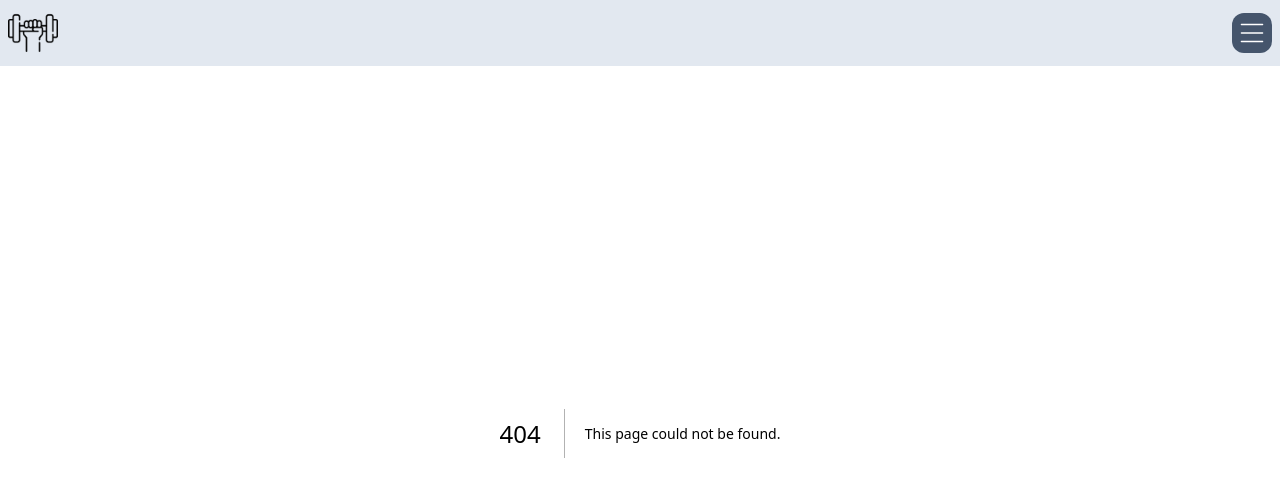
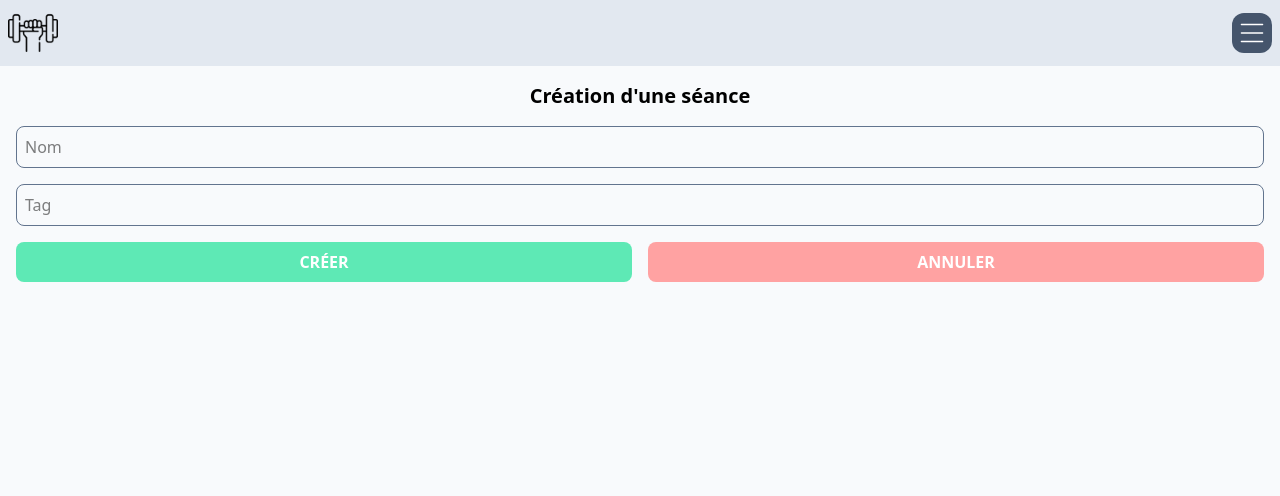
Before and after one commit to bastos-rcd/Trainly, a Next.js app: page /workouts/edit/0 in a window 1280 px wide. Before the commit this address had no page. Shown: the top 496 px of the page. Built offline with nearby package versions, Linux system fonts and the light colour scheme.

Commit message:
feat(workouts): edit

```diff
--- a/src/app/programs/edit/[id]/page.tsx
+++ b/src/app/workouts/edit/[id]/page.tsx
@@ -2,12 +2,12 @@
 
 import { useEffect, useState } from "react";
 import { useParams, useRouter } from "next/navigation";
-
-import { Program } from "@/lib/entities/program";
-import { ProgramService } from "@/lib/services/program.service";
 import Link from "next/link";
 
-export default function ProgramEdit() {
+import { Workout } from "@/lib/entities/workout";
+import { WorkoutService } from "@/lib/services/workout.service";
+
+export default function WorkoutEdit() {
   const params = useParams();
   const router = useRouter();
 
@@ -15,14 +15,14 @@ export default function ProgramEdit() {
   const classInput =
     "w-full bg-slate-50 rounded-lg border border-slate-500 p-2";
 
-  const [program, setProgram] = useState<Program>({ name: "", tag: "" });
+  const [workout, setWorkout] = useState<Workout>({ name: "", tag: "" });
   useEffect(() => {
     async function load() {
       if (id === 0) {
-        setProgram({ name: "", tag: "" });
+        setWorkout({ name: "", tag: "" });
       } else {
-        const p = await ProgramService.get(id);
-        if (p) setProgram(p);
+        const w = await WorkoutService.get(id);
+        if (w) setWorkout(w);
       }
     }
     load();
@@ -31,30 +31,30 @@ export default function ProgramEdit() {
   async function handleSubmit(e: React.FormEvent) {
     e.preventDefault();
 
-    const id = await ProgramService.save(program);
-    router.push(`/programs/${id}`);
+    const id = await WorkoutService.save(workout);
+    router.push(`/workouts/${id}`);
   }
 
   return (
     <>
       <h1 className="w-full text-xl text-center font-bold">
-        {id === 0 ? "Création d'un plan" : "Édition de plan"}
+        {id === 0 ? "Création d'une séance" : "Édition d'une séance"}
       </h1>
 
       <form onSubmit={handleSubmit} className="w-full flex flex-col gap-y-4">
         <input
           className={classInput}
           placeholder="Nom"
-          value={program.name}
-          onChange={(e) => setProgram({ ...program, name: e.target.value })}
+          value={workout.name}
+          onChange={(e) => setWorkout({ ...workout, name: e.target.value })}
           required
         />
 
         <input
           className={classInput}
           placeholder="Tag"
-          value={program.tag}
-          onChange={(e) => setProgram({ ...program, tag: e.target.value })}
+          value={workout.tag}
+          onChange={(e) => setWorkout({ ...workout, tag: e.target.value })}
           required
         />
 
@@ -67,7 +67,7 @@ export default function ProgramEdit() {
           </button>
 
           <Link
-            href={id === 0 ? "/" : `/programs/${id}`}
+            href={id === 0 ? "/" : `/workouts/${id}`}
             className="w-1/2 text-center bg-red-300 rounded-lg text-white font-semibold uppercase p-2"
           >
             Annuler
--- a/src/components/link.tsx
+++ b/src/components/link.tsx
@@ -12,8 +12,12 @@ export default function LinkImage({
   img: string;
   size: number;
 }) {
+  const colorMap: Record<string, string> = {
+    blue: "bg-blue-300",
+  };
+
   return (
-    <Link href={link} className={`bg-${color}-300 rounded-lg p-2`}>
+    <Link href={link} className={`${colorMap[color]} rounded-lg p-2`}>
       <Image src={`/icons/${img}.webp`} alt={img} width={size} height={size} />
     </Link>
   );
```
